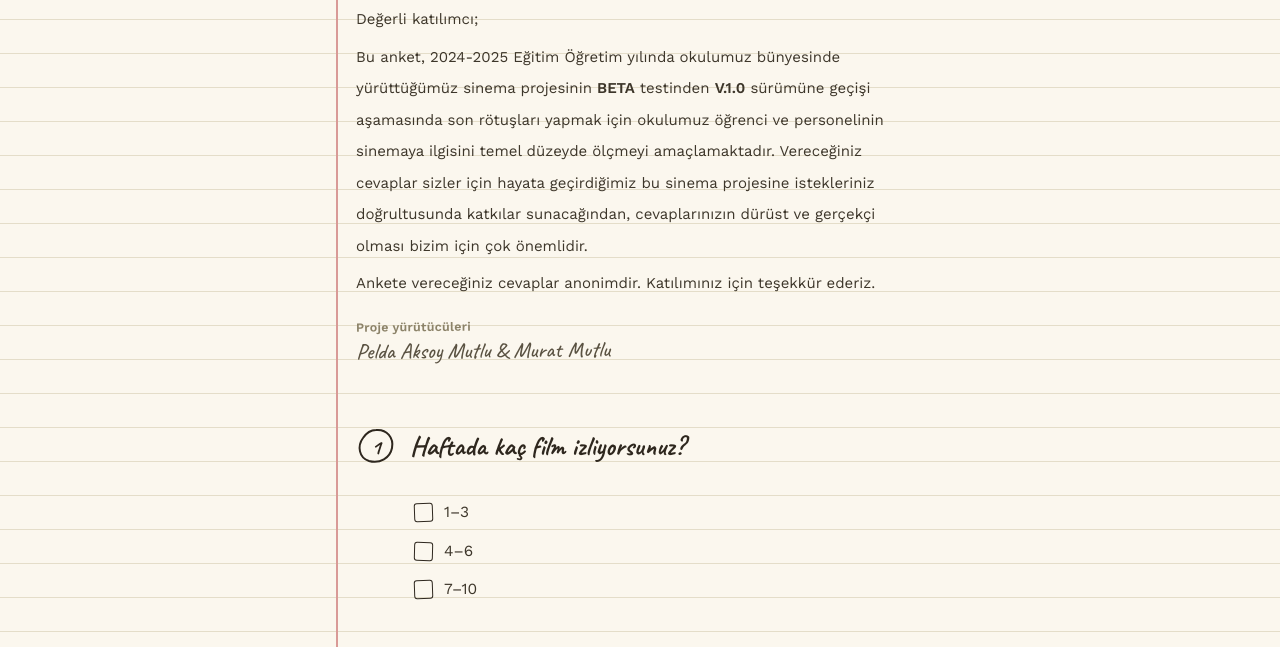
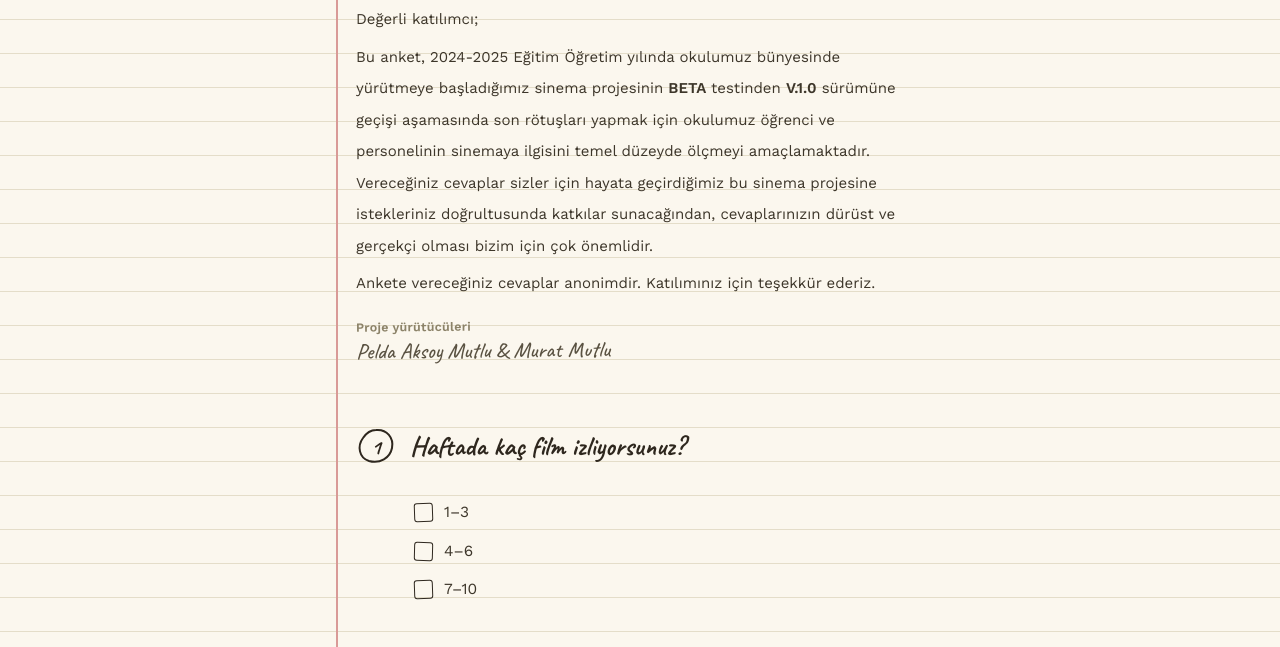
Before and after one commit to pirevina/bogazici-sinema, a plain HTML site: page anket.html in a window 1280 px wide. Shown: the part 116-763 px from the top of the page. Drawn offline with nearby package versions, Linux system fonts and the light colour scheme.

Commit message:
Update project description in anket.html

```diff
--- a/anket.html
+++ b/anket.html
@@ -104,7 +104,7 @@
     <div class="title">Sinema İlgi Anketi</div>
     <div class="intro">
       <p>Değerli katılımcı;</p>
-      <p>Bu anket, 2024-2025 Eğitim Öğretim yılında okulumuz bünyesinde yürüttüğümüz sinema projesinin <strong>BETA</strong> testinden <strong>V.1.0</strong> sürümüne geçişi aşamasında son rötuşları yapmak için okulumuz öğrenci ve personelinin sinemaya ilgisini temel düzeyde ölçmeyi amaçlamaktadır. Vereceğiniz cevaplar sizler için hayata geçirdiğimiz bu sinema projesine istekleriniz doğrultusunda katkılar sunacağından, cevaplarınızın dürüst ve gerçekçi olması bizim için çok önemlidir.</p>
+      <p>Bu anket, 2024-2025 Eğitim Öğretim yılında okulumuz bünyesinde yürütmeye başladığımız sinema projesinin <strong>BETA</strong> testinden <strong>V.1.0</strong> sürümüne geçişi aşamasında son rötuşları yapmak için okulumuz öğrenci ve personelinin sinemaya ilgisini temel düzeyde ölçmeyi amaçlamaktadır. Vereceğiniz cevaplar sizler için hayata geçirdiğimiz bu sinema projesine istekleriniz doğrultusunda katkılar sunacağından, cevaplarınızın dürüst ve gerçekçi olması bizim için çok önemlidir.</p>
       <p>Ankete vereceğiniz cevaplar anonimdir. Katılımınız için teşekkür ederiz.</p>
     </div>
     <div class="meta">
```
